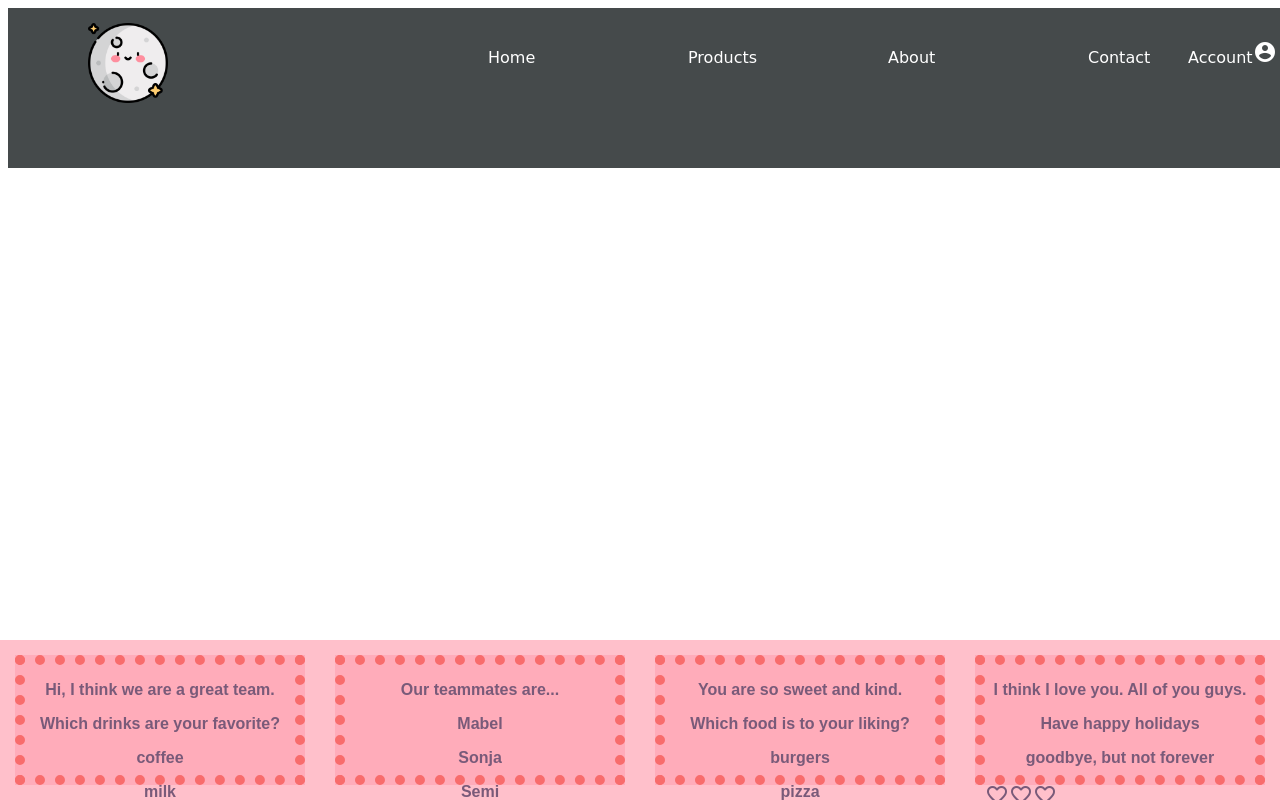
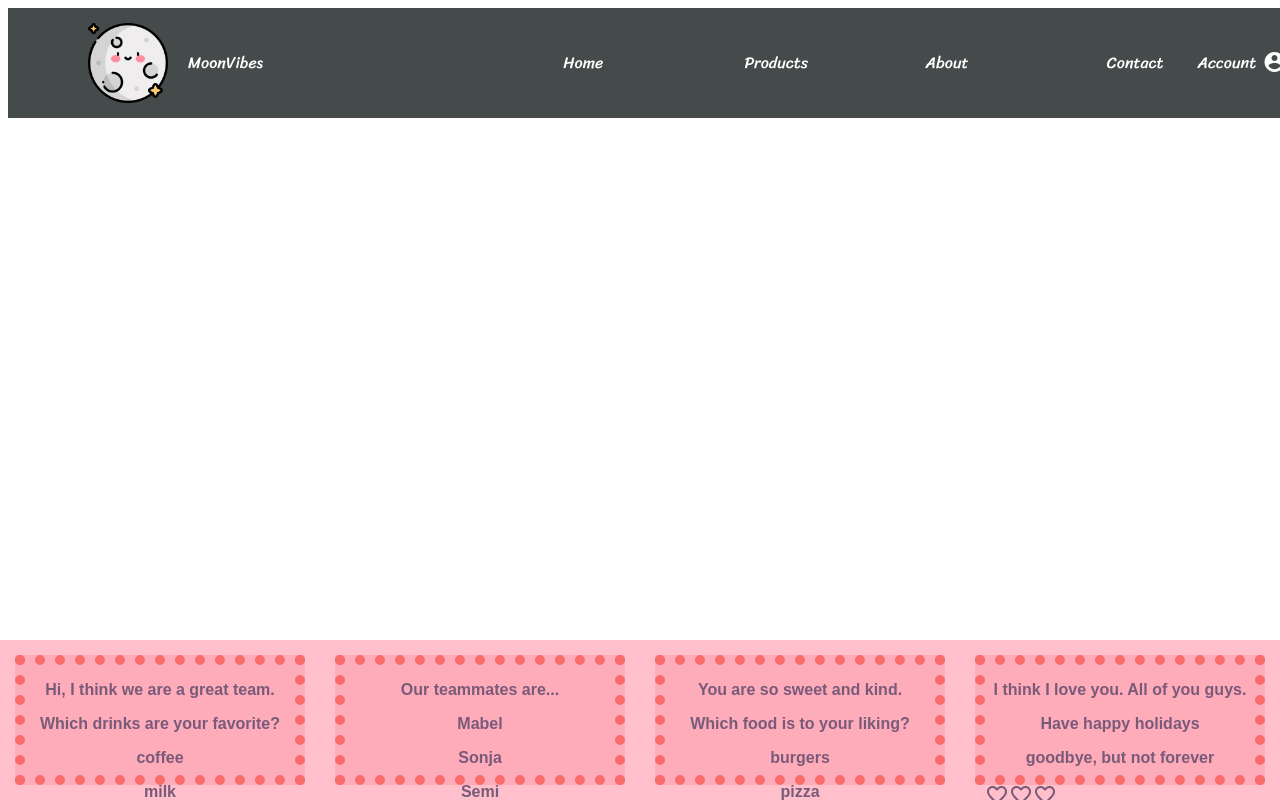
Before and after one commit to KaiErfle/in-class-collab, a plain HTML site: page index.html in a window 1280 px wide. Shown: the top 800 px of the page. Drawn offline with Linux system fonts and the light colour scheme; a web font is replaced by a local one.

Commit message:
Added some changes

```diff
--- a/header.css
+++ b/header.css
@@ -1,7 +1,7 @@
 #Header{
     background-color:rgb(69, 74, 75);
     width:100vw;
-    height:20vh;
+    height:110px;
     color:white;
     font-family: 'Sriracha', cursive;
     font-display: 25px;
@@ -47,3 +47,8 @@
     left:80px;
     bottom:25px;
 }
+
+#moontext{
+    position:relative;
+    left:100px;
+}
--- a/index.html
+++ b/index.html
@@ -5,7 +5,7 @@
 
     <link href="footer.css" rel="stylesheet" >
     <link href="https://fonts.googleapis.com/css?family=Muli&display=swap" rel="stylesheet">
-
+    <link href="https://fonts.googleapis.com/css?family=Sriracha&display=swap" rel="stylesheet">
     <link href="header.css" rel="stylesheet">
 
 
@@ -18,6 +18,7 @@
     <div id="Header">
         <div id="content">
                 <img id="moon"src="moon.png">
+                <div id="moontext">MoonVibes</div>
                 <div id="Home"> Home </div>
                 <div id="Products"> Products </div>
                 <div id="About"> About</div>
```
